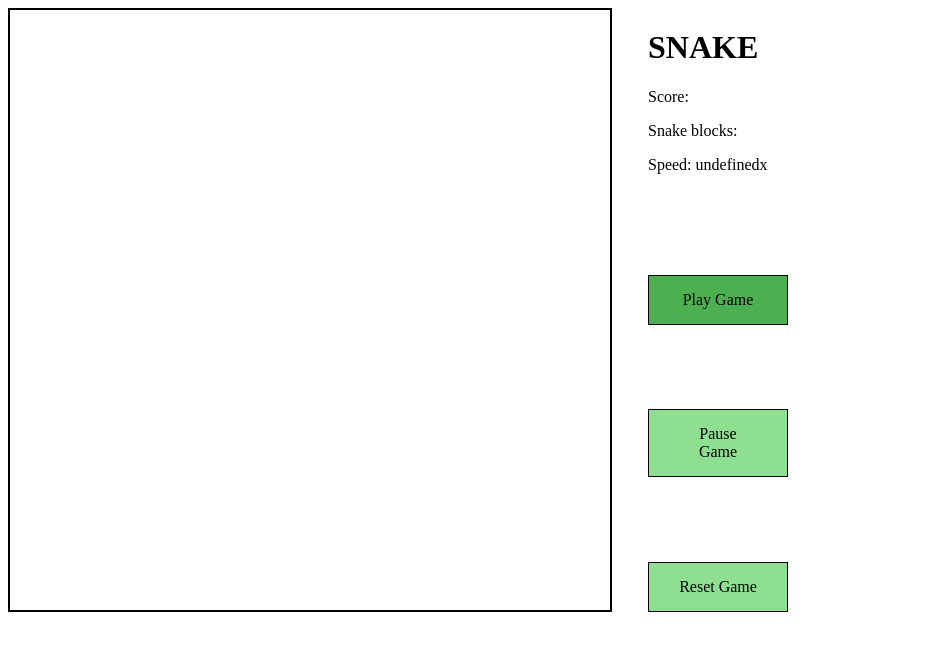
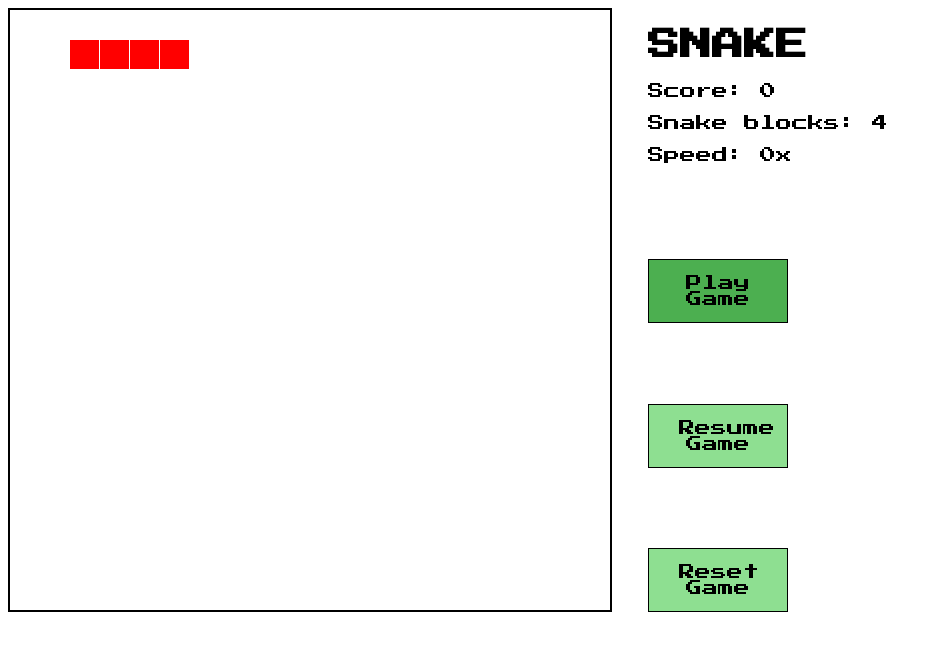
Before and after one commit to dawid-walter/snakeNG, an Angular app: page / in a window 1280 px wide. Both pictures are taken after a click on the button "Pause Game". Shown: the top 650 px of the page, without its empty margins (0-941 px from the left). Built offline with nearby package versions, Linux system fonts and the light colour scheme.

Commit message:
game state control

```diff
--- a/src/app/snake-game/snake-game.component.html
+++ b/src/app/snake-game/snake-game.component.html
@@ -12,11 +12,22 @@
         Play Game
       </button>
     </div>
-    <div class="button-container">
-      <button (click)="pauseGame()" class="pause-button button">
-        Pause Game
-      </button>
-    </div>
+    <ng-container *ngIf="!isRunning; then pause; else resume"></ng-container>
+    <ng-template #pause>
+      <div class="button-container">
+        <button (click)="pauseGame()" class="pause-button button">
+          Pause Game
+        </button>
+      </div>
+    </ng-template>
+    <ng-template #resume>
+      <div class="button-container">
+        <button (click)="resumeGame()" class="pause-button button">
+          Resume Game
+        </button>
+      </div>
+    </ng-template>
+
     <div class="button-container">
       <button (click)="resetGame()" class="pause-button button">
         Reset Game
--- a/src/app/snake-game/snake-game.component.ts
+++ b/src/app/snake-game/snake-game.component.ts
@@ -15,11 +15,12 @@ export class SnakeGameComponent implements OnInit {
   private ctx: CanvasRenderingContext2D;
   points: number;
   snakeBlocks: number;
-  speed: number;
+  speed = 0;
   private time = {start: 0, elapsed: 0, total: 2000};
   private snake: Snake;
   private movingDirection: DIRECTIONS;
   private currentFrameId: number;
+  isRunning = false;
 
 
   constructor() {
@@ -30,6 +31,8 @@ export class SnakeGameComponent implements OnInit {
     this.ctx.canvas.width = COLS * BLOCK_SIZE;
     this.ctx.canvas.height = ROWS * BLOCK_SIZE;
     this.snake = new Snake(SNAKE_COLOR);
+    this.drawSnake();
+    this.resetStats();
   }
 
   @HostListener('window:keydown', ['$event'])
@@ -49,16 +52,31 @@ export class SnakeGameComponent implements OnInit {
   }
 
   playGame(): void {
+    this.isRunning = true;
+    this.resetGame();
+    this.time.start = performance.now();
+    requestAnimationFrame((now) => this.animate(now));
+  }
+
+  resumeGame(): void {
+    this.isRunning = !this.isRunning;
     this.time.start = performance.now();
     requestAnimationFrame((now) => this.animate(now));
   }
 
   pauseGame(): void {
-
+    this.isRunning = !this.isRunning;
+    cancelAnimationFrame(this.currentFrameId);
   }
 
   resetGame(): void {
-
+    this.isRunning = false;
+    this.ctx.clearRect(0, 0, this.ctx.canvas.width, this.ctx.canvas.height);
+    this.snake = new Snake(SNAKE_COLOR);
+    this.movingDirection = DIRECTIONS.RIGHT;
+    cancelAnimationFrame(this.currentFrameId);
+    this.resetStats();
+    this.drawSnake();
   }
 
   private gameOver(): void {
@@ -84,14 +102,14 @@ export class SnakeGameComponent implements OnInit {
     }
   }
 
-  drawFrame(): void {
+  private drawFrame(): void {
     this.ctx.clearRect(0, 0, this.ctx.canvas.width, this.ctx.canvas.height);
     this.updateStats();
     this.drawSnake();
     this.snake.moveSnakeTo(this.movingDirection);
   }
 
-  drawSnake(): void {
+  private drawSnake(): void {
     this.ctx.fillStyle = this.snake.color;
     this.snake.getSnake().forEach(snakeBlock => {
       this.ctx.fillRect(snakeBlock.x, snakeBlock.y, BLOCK_SIZE - 1, BLOCK_SIZE - 1);
@@ -102,4 +120,9 @@ export class SnakeGameComponent implements OnInit {
     this.points++;
     this.snakeBlocks = this.snake.snakeBody.length;
   }
+
+  private resetStats(): void {
+    this.points = 0;
+    this.snakeBlocks = this.snake.getSnake().length;
+  }
 }
--- a/src/index.html
+++ b/src/index.html
@@ -6,8 +6,9 @@
   <base href="/">
   <meta name="viewport" content="width=device-width, initial-scale=1">
   <link rel="icon" type="image/x-icon" href="favicon.ico">
+  <link href="https://fonts.googleapis.com/css?family=Press+Start+2P" rel="stylesheet"/>
 </head>
 <body>
-  <app-root></app-root>
+<app-root></app-root>
 </body>
 </html>
```
